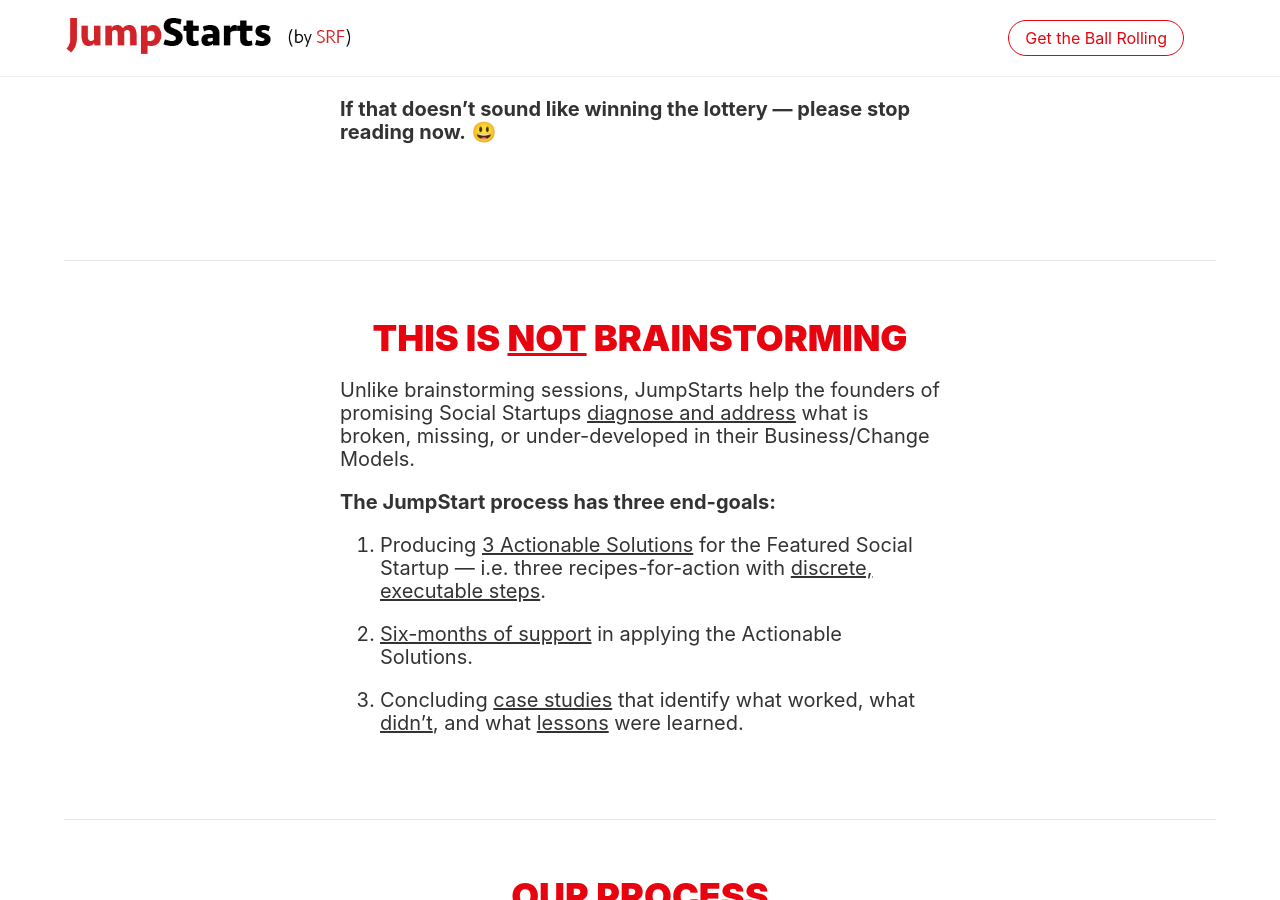
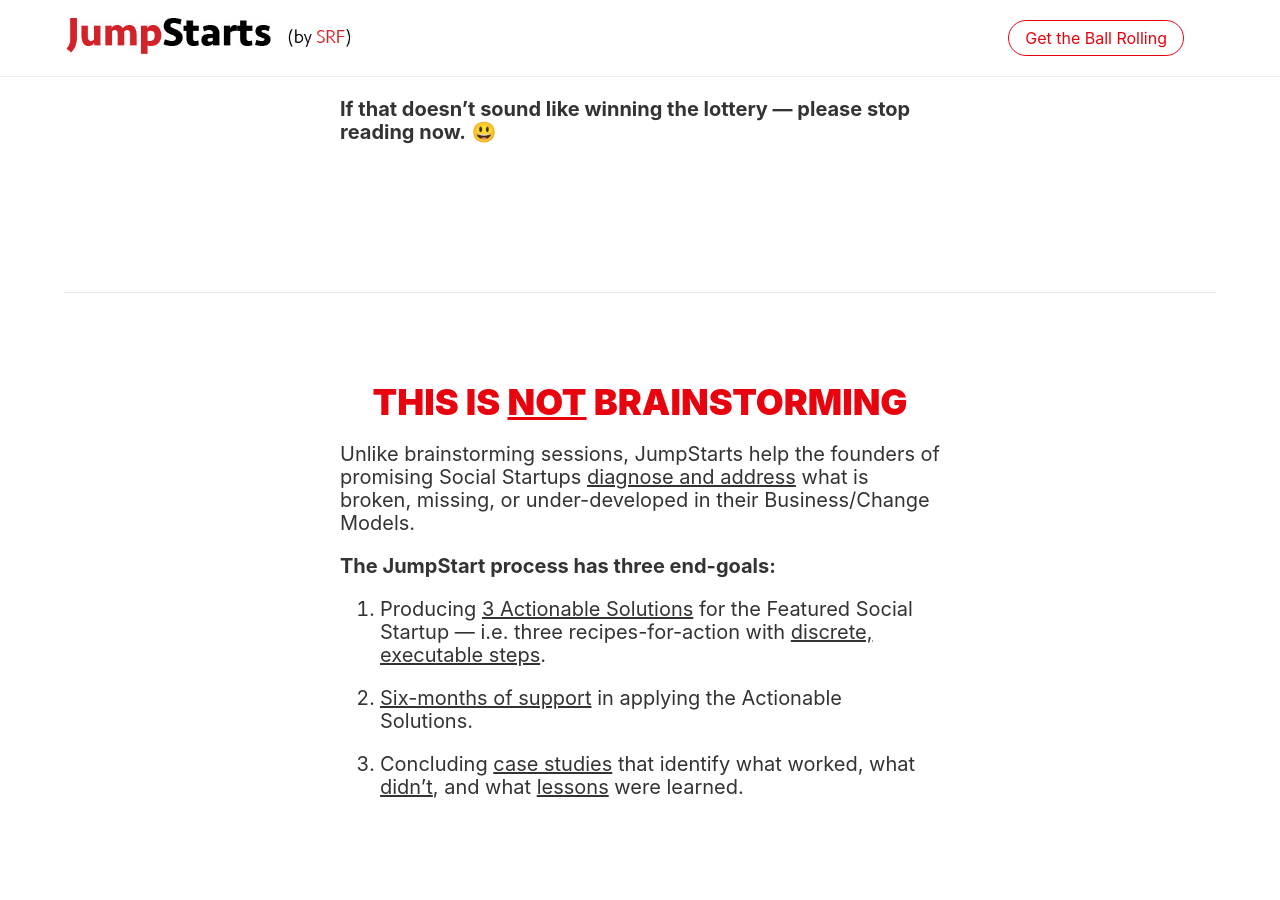
Before and after one commit to aaronergreen/jumpstarts, a Jekyll site: the page built from index.html, in a window 1280 px wide and 900 px high, scrolled down 944 px. Built offline with Jekyll 4.4.1, drawn with Linux system fonts in a browser that asks for light colours.

Commit message:
white space normal

```diff
--- a/_layouts/home.html
+++ b/_layouts/home.html
@@ -11,8 +11,8 @@
 
   {% assign data = site.about | sort: 'order' %}
   {% for object in data  %}
-    <div id="{{ object.slug }}" class="{% if forloop.index == 1  %}pb5 {% else  %}pv4 {% endif %}bb b--black-10 cf">
-      <div class="tc pb4">
+    <div id="{{ object.slug }}" class="{% if forloop.index == 1  %}pb5 {% else  %}pv5 {% endif %}bb b--black-10 cf">
+      <div class="tc pb5">
         <h1 class="f2 fw9 mb0 dark-red ttu">
           {{ object.title | markdownify | remove: '<p>' | remove: '</p>'  }}
         </h1>
```
